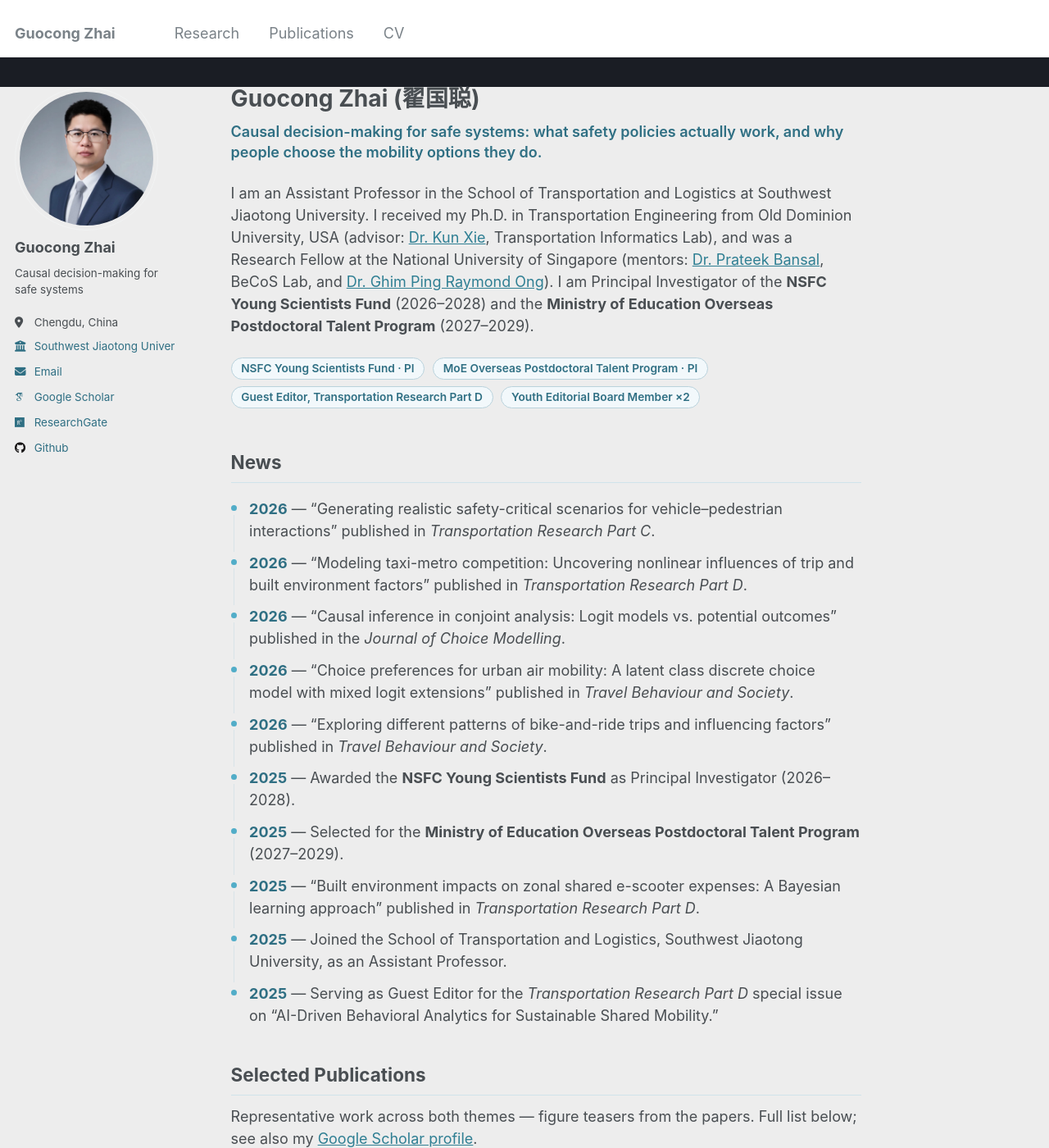
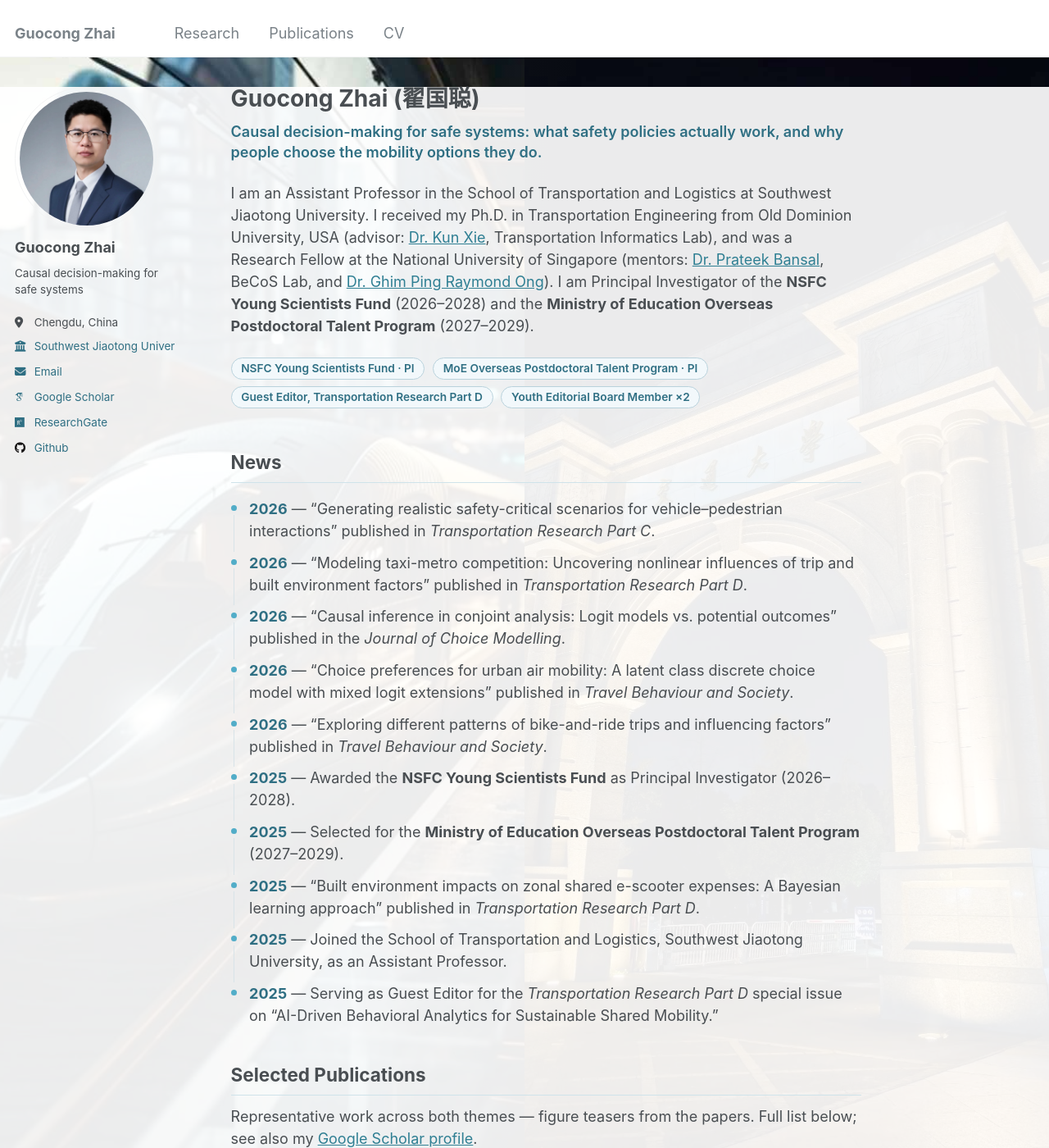
Before and after one commit to gzhai001/gzhai001.github.io, a Jekyll site: the page built from _pages/about.md, in a window 1280 px wide and 1400 px high. Shown: the whole window at 82% size. Built offline with Jekyll 4.4.1, drawn with Linux system fonts in a browser that asks for light colours; some web fonts are replaced.

Commit message:
Move fallback background color to html so split background layer is visible
Update background styles for body and html elements.

```diff
--- a/_sass/_gzhai.scss
+++ b/_sass/_gzhai.scss
@@ -251,9 +251,13 @@ ul.author__urls {
 }
 
 /* ---- site-wide split background: left = station dusk, right = SJTU gate ---- */
+html {
+  /* fallback color while the fixed layer below loads */
+  background: #1a1d24;
+}
+
 body {
-  /* fallback single image while the fixed layer below loads */
-  background: #1a1d24;
+  background: transparent;
 }
 
 .gz-bg-split {
```
